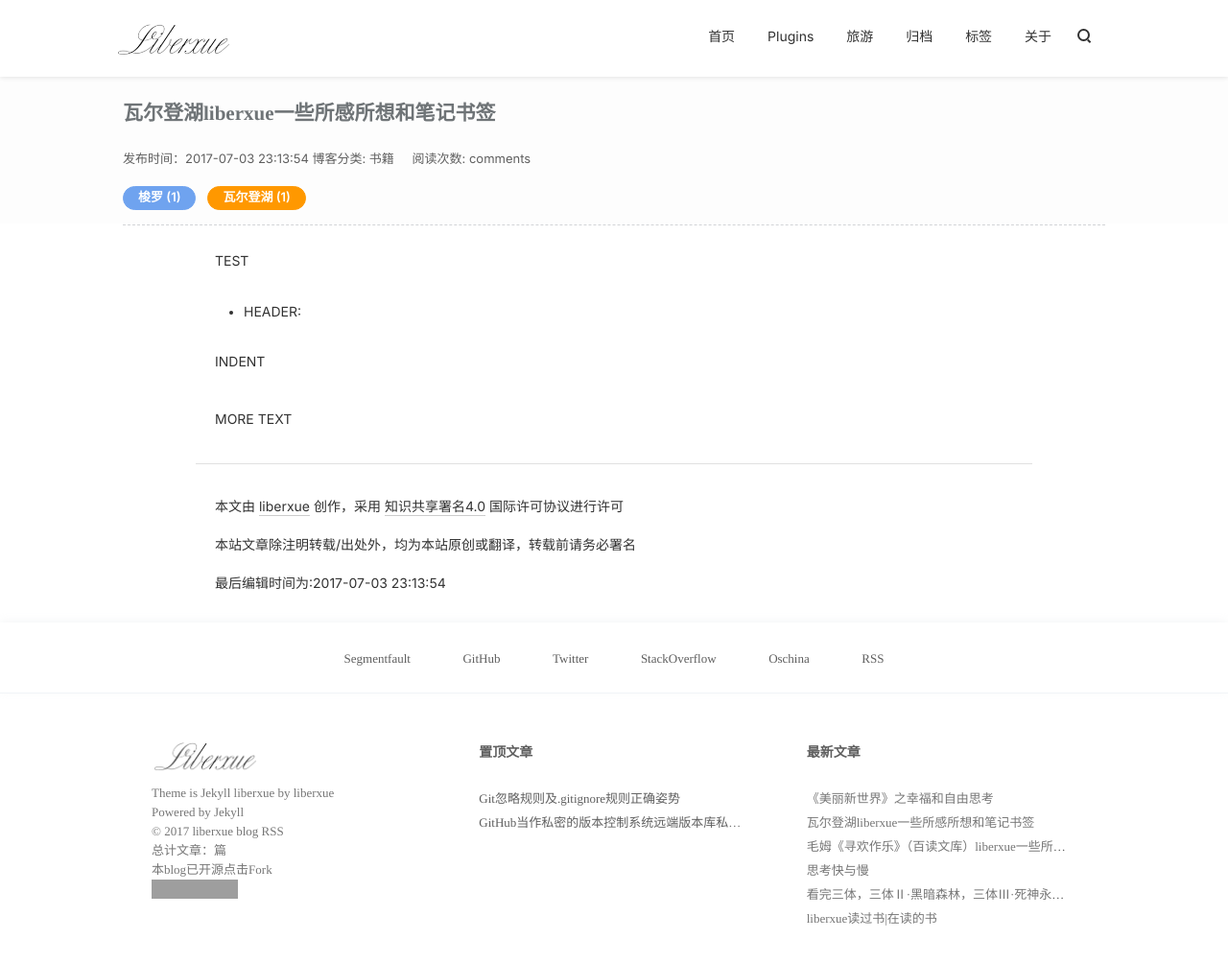
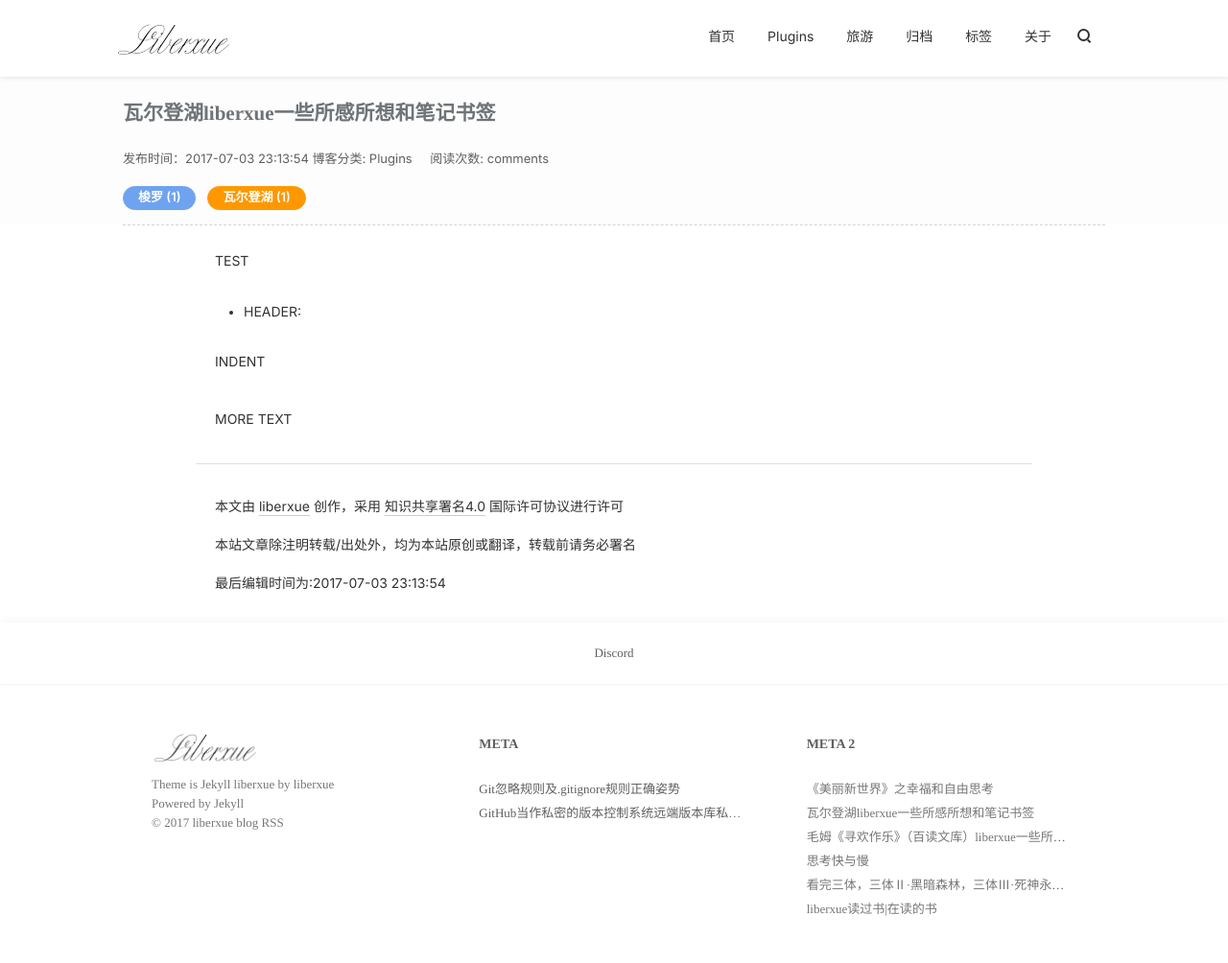
Before and after one commit to Elli-tt/elli-tt.github.io, a Jekyll site: the page built from _posts/Plugins/2017-07-03-waerdenghu.md, in a window 1280 px wide and 1073 px high. Shown: the top 1004 px of the window at 96% size. Built offline with Jekyll 4.4.1, drawn with Linux system fonts in a browser that asks for light colours; nearby versions of some CDN libraries; comment, search, counter and statistics services are not loaded; grey boxes are pictures that could not be loaded.

Commit message:
update chinese text

```diff
--- a/_includes/foot.html
+++ b/_includes/foot.html
@@ -2,12 +2,7 @@
 	<div class="footer-social">
 		<div class="footer-container clearfix">
 			<div class="social-list">
-	 <a class="social segmentfault" target="blank" href="https://segmentfault.com/u/liberxue" title="访问 LiberXue_Twitter" data-hover="Segmentfault">Segmentfault</a>
-    <a class="social github" target="blank" href="https://github.com/liberxue" title="访问 LiberXue_Twitter" data-hover="GitHub">GitHub</a>
-    <a class="social twitter" target="blank" href="http://twitter.com/liberxue" title="访问 LiberXue_Twitter" data-hover="Twitter">Twitter</a>
-     <a class="social stackoverflow" target="blank" href="https://stackoverflow.com/users/6902190/liberxue" title="访问 LiberXue_stackoverflow" data-hover="StackOverflow">StackOverflow</a>
-          <a class="social oschina" target="blank" href="https://my.oschina.net/bolanzw" title="访问 LiberXue_Oschina" data-hover="Oschina">Oschina</a>
-     <a class="social rss" target="blank" href="/feed.xml"title="访问 LiberXue_RSS" data-hover="RSS">RSS</a>
+	 <a class="social discord" target="blank" href="https://discord.gg/elplugins" title="Discord" data-hover="Segmentfault">Discord</a>
 	</div>
 		</div>
 	</div>
@@ -21,26 +16,24 @@
                         <p>Theme is <a href="http://www.liberxue.com/2017/08/03/Jekyllthemes.html" title="访问 Jekyll liberxue主题"  data-hover="Jekyll liberxue"target="_blank">Jekyll liberxue</a> by <a href="http://www.liberxue.com/about" target="_blank">liberxue</a></p>
                         <p>Powered by <a href="{{ site.url }}/tags/#Jekyll" title="Jekyll" data-hover="Jekyll" target="_blank" rel="nofollow">Jekyll</a></p>
                         <p>&copy; 2017 <a href="/feed.xml"  title="访问 liberxue blog RSS" data-hover="liberxue blog RSS">liberxue blog RSS</a></p>
-                        <p>总计文章：{{paginator.total_posts}}篇</p>
-                      <p>本blog已开源点击Fork</p><iframe src="http://ghbtns.com/github-btn.html?user=liberxue&repo=liberxue.github.io&type=fork&count=true" allowtransparency="true" frameborder="0" scrolling="0" width="95" height="20"></iframe>
                     </div>
                 </div>
             </div>
             <div class="meta-item meta-posts">
-                <h3 class="meta-title">置顶文章</h3>
+                <h3 class="meta-title">META</h3>
      <!--置顶-->
     {% for post in site.posts limit:15 %}
       {% if post.istop %}
-      <li><a href="{{ post.url }}" title="访问 {{ post.title }}" data-hover="{{ post.title }}">{{ post.title }}</a></li>
+      <li><a href="{{ post.url }}" title="Posts {{ post.title }}" data-hover="{{ post.title }}">{{ post.title }}</a></li>
       {% endif %}
     {% endfor %}
         <!--置顶-->
             </div>
             <div class="meta-item meta-comments">
-                <h3 class="meta-title">最新文章</h3>
+                <h3 class="meta-title">META 2</h3>
   {% for post in site.posts limit:14 %}
       {% if post.book %}
- <li><a href="{{ post.url }}" title="访问 {{ post.title }}" data-hover="{{ post.title }}">{{ post.title }}</a></li>
+ <li><a href="{{ post.url }}" title="Posts2 {{ post.title }}" data-hover="{{ post.title }}">{{ post.title }}</a></li>
       {% endif %}
     {% endfor %}
 </div>
--- a/_posts/Plugins/2017-07-03-waerdenghu.md
+++ b/_posts/Plugins/2017-07-03-waerdenghu.md
@@ -8,7 +8,7 @@ date:   2017-07-03 23:13:54
 tags:
 - 梭罗
 - 瓦尔登湖
-category: 书籍
+category: Plugins
 
 ---
 
```
